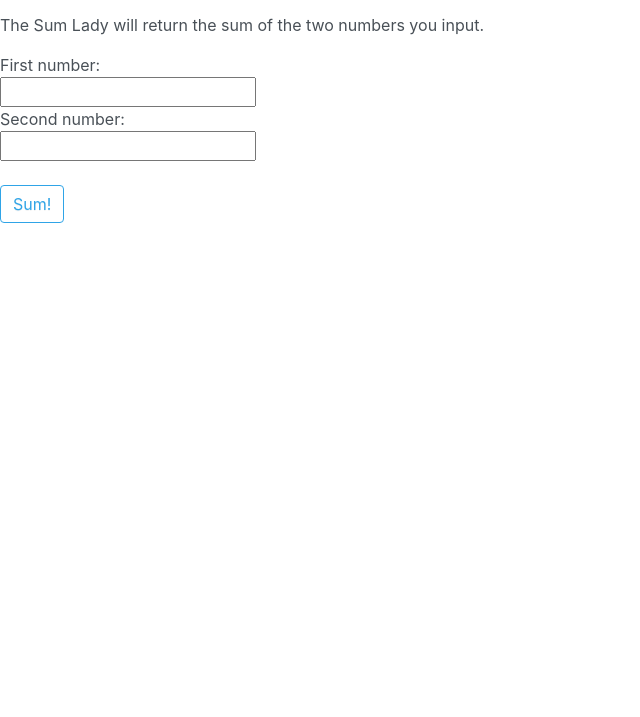
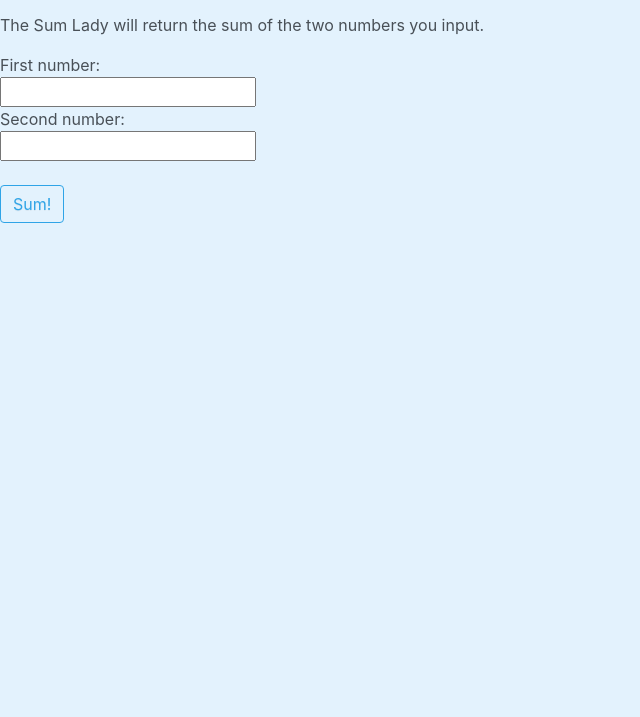
Before and after one commit to tramngo1603/Electron-Python, an Electron app: page dist/index.html in a window 800 px wide. Shown: the part 83-800 px from the top of the page, without its empty margins (0-640 px from the left). Drawn offline with Linux system fonts and the light colour scheme.

Commit message:
Set background color

```diff
--- a/dist/index.html
+++ b/dist/index.html
@@ -4,6 +4,9 @@
     <meta charset="utf-8">
     <title>Hello Sum Lady!</title>
     <link rel="stylesheet" href= "bootstrap.min.css">
+    <style>
+    body { background-color: #e3f2fd; }
+  </style>
   </head>
   <body>
     <h1>Hello Sum Lady!</h1>
```
